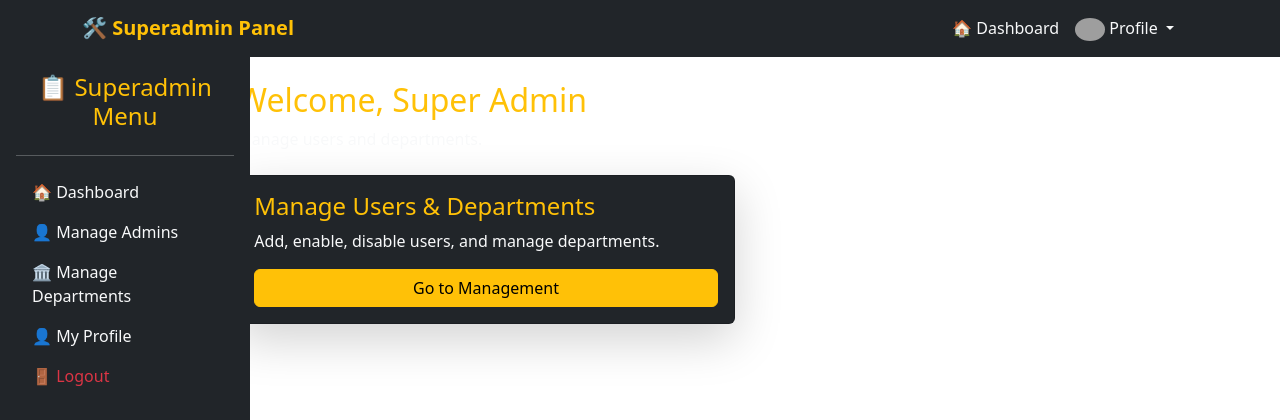
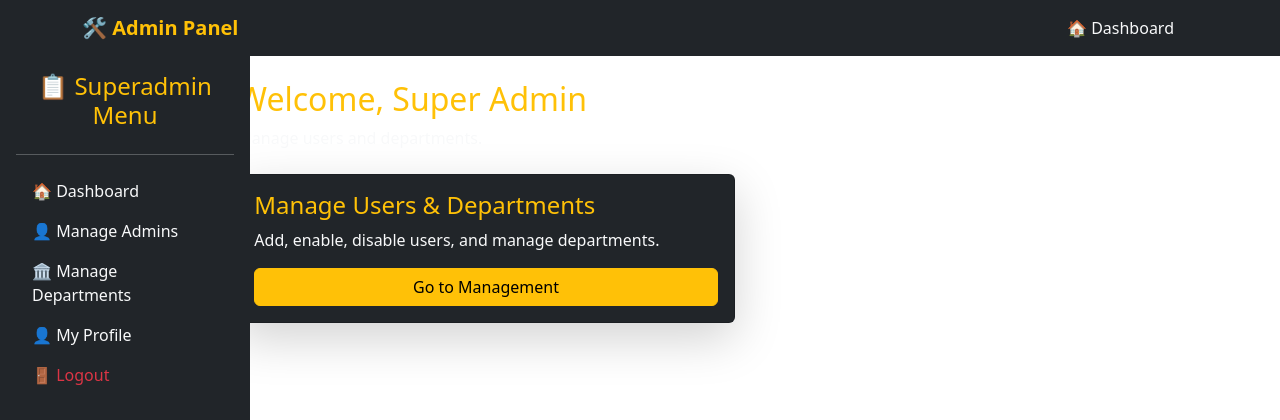
Before and after one commit to aura-codez/Must-TimeTable-System, a PHP site: page /MUST-Timetable-System/views/superadmin/dashboard.php in a window 1280 px wide. Shown: the top 420 px of the page. Run offline with PHP 8.4, Linux system fonts and the light colour scheme; grey boxes are pictures that could not be loaded.

Commit message:
Update superadmin-header.php

```diff
--- a/components/superadmin-header.php
+++ b/components/superadmin-header.php
@@ -1,27 +1,20 @@
-
-
 <nav class="navbar navbar-expand-lg navbar-dark bg-dark">
     <div class="container">
-        <a class="navbar-brand text-warning fw-bold" href="/MUST-Timetable-System/views/superadmin/dashboard.php">🛠️ Superadmin Panel</a>
+        <a class="navbar-brand text-warning fw-bold" href="/MUST-Timetable-System/views/admin/dashboard.php">🛠️ Admin Panel</a>
         <button class="navbar-toggler" type="button" data-bs-toggle="collapse" data-bs-target="#navbarNav">
             <span class="navbar-toggler-icon"></span>
         </button>
         <div class="collapse navbar-collapse justify-content-end pe-3" id="navbarNav">
+
             <ul class="navbar-nav">
                 <li class="nav-item">
-                    <a class="nav-link text-light" href="/MUST-Timetable-System/views/superadmin/dashboard.php">🏠 Dashboard</a>
+                    <a class="nav-link text-light" href="/MUST-Timetable-System/views/admin/dashboard.php">🏠 Dashboard</a>
                 </li>
-                <li class="nav-item dropdown">
-                    <a class="nav-link dropdown-toggle text-light" href="#" id="profileDropdown" role="button" data-bs-toggle="dropdown">
-                        <img src="/MUST-Timetable-System/public/images/default-avatar.png" class="rounded-circle" width="30"> Profile
-                    </a>
-                    <ul class="dropdown-menu dropdown-menu-end">
-                        <li><a class="dropdown-item" href="/MUST-Timetable-System/views/superadmin/profile.php">👤 Profile</a></li>
-                        <li><a class="dropdown-item text-danger" href="/MUST-Timetable-System/logout.php">🚪 Logout</a></li>
-                    </ul>
-                </li>
+
             </ul>
         </div>
     </div>
 </nav>
+<!-- Bootstrap CSS (Ensure This is Added in admin-header.php) -->
 <link href="https://cdn.jsdelivr.net/npm/bootstrap@5.3.2/dist/css/bootstrap.min.css" rel="stylesheet">
+<script src="https://cdn.jsdelivr.net/npm/bootstrap@5.3.0/dist/js/bootstrap.bundle.min.js"></script>
```
